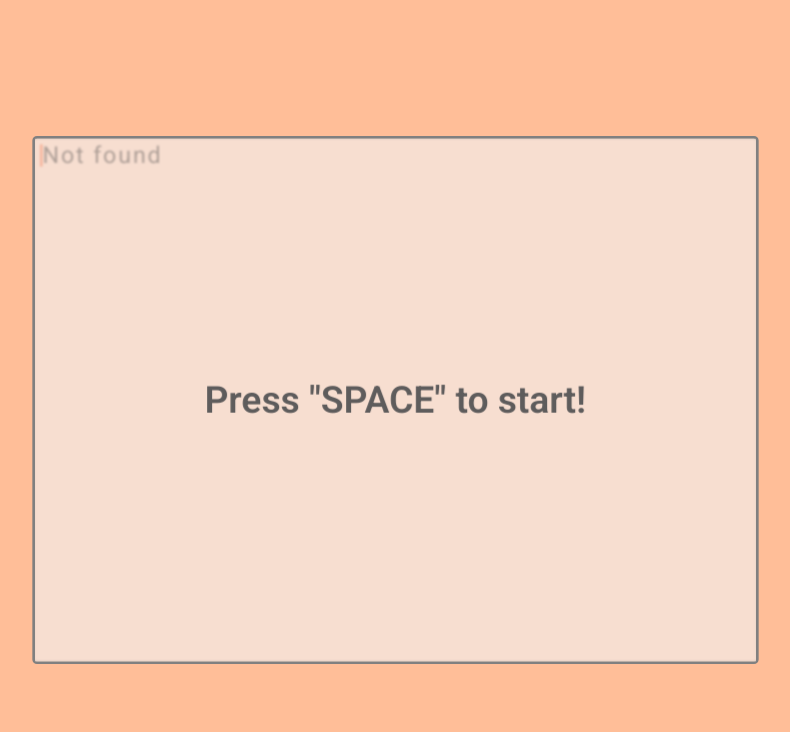
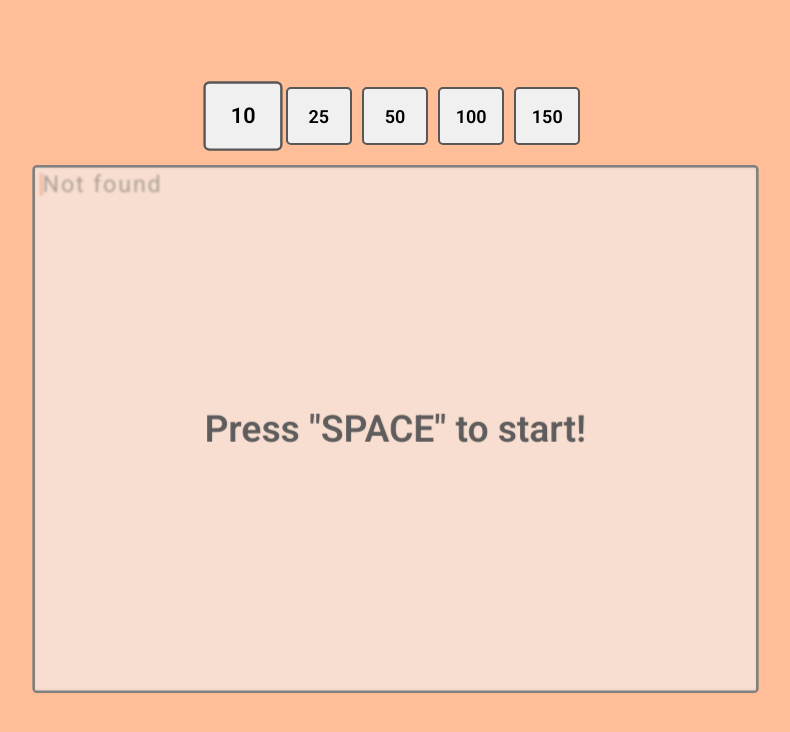
Before and after one commit to MetaNameViewport/typing-trainer, a website: page static/index.html in a window 1280 px wide. Shown: the whole page, without its empty margins (245-1035 px from the left). Drawn offline with Linux system fonts and the light colour scheme; no server answers.

Commit message:
added the ability to select the number of words

```diff
--- a/static/index.html
+++ b/static/index.html
@@ -18,6 +18,15 @@
     <script src="/static/main.js" defer></script>
 </head>
 <body>
+    <main>
+        <nav id="nav">
+            <a type="button" id="10">10</a>
+            <a type="button" id="25">25</a>
+            <a type="button" id="50">50</a>
+            <a type="button" id="100">100</a>
+            <a type="button" id="150">150</a>
+        </nav>
+
         <section class="text-wrapper" id="text-wrapper">
             <div class="text" id="text"></div>
 
@@ -25,18 +34,14 @@
                 <h1>Press "SPACE" to start!</h1>
             </div>
         </section>
+    </main>
 
     <div class="end-overlay" id="end-overlay">
         <div class="end-stats" id="end-stats">
             <h2>Your time is: <span id="time"></span></h2>
         </div>
 
-        <div class="close-cross" id="close-cross">
-            <!--
-            <div style="transform: rotate(45deg);"></div>
-            <div style="transform: rotate(-45deg);"></div>
-            -->
-        </div>
+        <div class="close-cross" id="close-cross"></div>
     </div>
 </body>
 </html>
--- a/static/main.js
+++ b/static/main.js
@@ -1,3 +1,4 @@
+const textSection = document.getElementById('text');
 const timeResult = document.getElementById('time')
 const closeCross = document.getElementById('close-cross')
 
@@ -8,11 +9,16 @@ let letters = []
 
 let state = 0
 
+let currNumOfWords = 10
+let prevElement = nav.element.children[0]
+
+navElementsStyles.setStyle(1, prevElement)
+
 let startTime
 
-init()
+init(currNumOfWords)
 
-function init() {
+function init(numOfWords) {
     endOverlay.setStyle(0)
     endStats.setStyle(0)
 
@@ -25,7 +31,7 @@ function init() {
 
     letters = []
 
-    fetch('http://127.0.0.1:5500/api/text?length=3')
+    fetch(`http://127.0.0.1:5500/api/text?length=${numOfWords}`)
     .then(response => response.text())
     .then(function(data) {
         text = data;
@@ -53,6 +59,7 @@ function generalKeyHandler(event) {
         if (event.key == ' ') {
             startOverlay.setStyle(0)
             textWrapper.setStyle(0)
+            nav.setStyle(0)
 
             startTime = Date.now()
 
@@ -70,6 +77,8 @@ function generalKeyHandler(event) {
             textWrapper.setStyle(1)
             endOverlay.setStyle(1)
             endStats.setStyle(1)
+
+            nav.setStyle(1)
 
             let deltaTime = Date.now() - startTime;
 
@@ -104,7 +113,23 @@ document.addEventListener('keypress', generalKeyHandler);
 
 endOverlay.element.addEventListener('click', function(event) {
     if (event.target == endOverlay.element || event.target == closeCross) {
-        init()
+        init(currNumOfWords)
         state = 0
     }
 })
+
+nav.element.addEventListener('click', function(event) {
+    let target = event.target
+    let id = target.id
+
+    if (id != 'nav') {
+        currNumOfWords = id
+
+        navElementsStyles.setStyle(0, prevElement)
+        navElementsStyles.setStyle(1, target)
+
+        prevElement = target
+
+        init(currNumOfWords);
+    }
+})
--- a/static/schemes.js
+++ b/static/schemes.js
@@ -24,11 +24,15 @@ class classScheme {
     }
 }
 
-const textSection = document.getElementById('text');
+const nav = new styleScheme(document.getElementById('nav'),
+[
+    {'opacity': '0'},
+    {'opacity': '1'}
+])
 
 const textWrapper = new styleScheme(document.getElementById('text-wrapper'),
 [
-    {'transform': 'scale(1)'},
+    {'transform': 'scale(1) translateY(-8%)'},
     {'transform': 'scale(0.93)'},
 ])
 
@@ -60,3 +64,13 @@ const letterClassNames = new classScheme(null, [
     'letter-cursor-bf',
     ''
 ])
+
+const navElementsStyles = new styleScheme(null, [
+    {'transform': 'scale(1)'},
+    {'transform': 'scale(1.2)'}
+])
+
+const navElementsClasses = new classScheme(null, [
+    '',
+    'nav-el-active'
+])
--- a/static/style.css
+++ b/static/style.css
@@ -23,8 +23,18 @@ body {
     font-family: "Roboto", sans-serif;
 }
 
+main {
+    width: 61%;
+    height: 100%;
+
+    display: flex;
+    flex-direction: column;
+    justify-content: center;
+    align-items: center;
+}
+
 .text-wrapper {
-    width: 61%;
+    width: 100%;
     height: 71%;
 
     display: flex;
@@ -173,12 +183,13 @@ letter {
 }
 
 .close-cross:before, .close-cross:after {
+    content: '';
+
     position: absolute;
 
+    width: 4px;
+    height: 100%;
 
-    content: '';
-    height: 100%;
-    width: 4px;
     background: #f0f0f0;
 
     border: 1px solid transparent;
@@ -188,20 +199,43 @@ letter {
 .close-cross:before {
     transform: rotate(45deg);
 }
+
 .close-cross:after {
     transform: rotate(-45deg);
 }
-/*
-.close-cross > div {
-    width: 100%;
-    height: 5px;
 
-    background-color: black;
+nav {
+    width: 50%;
+    height: 4.5vw;
+
+    display: flex;
+    justify-content: space-evenly;
+    align-items: center;
+
+    transition: opacity .1s, transform .1s;
+}
+
+nav > * {
+    height: 100%;
+    width: 17%;
+
+    font-size: 18px;
+    font-weight: 600;
+
+    user-select: none;
+
+    display: flex;
+    justify-content: center;
+    align-items: center;
+
+    background-color: #f0f0f0;
 
 
-    transform: rotate(45deg);
+    border: 2px solid rgb(88, 87, 87);
+    border-radius: 5px;
+
+    transition: transform .15s;
 }
-*/
 
 @keyframes end {
     0% {
```
Lines whose indentation alone changed are shown as unchanged.
